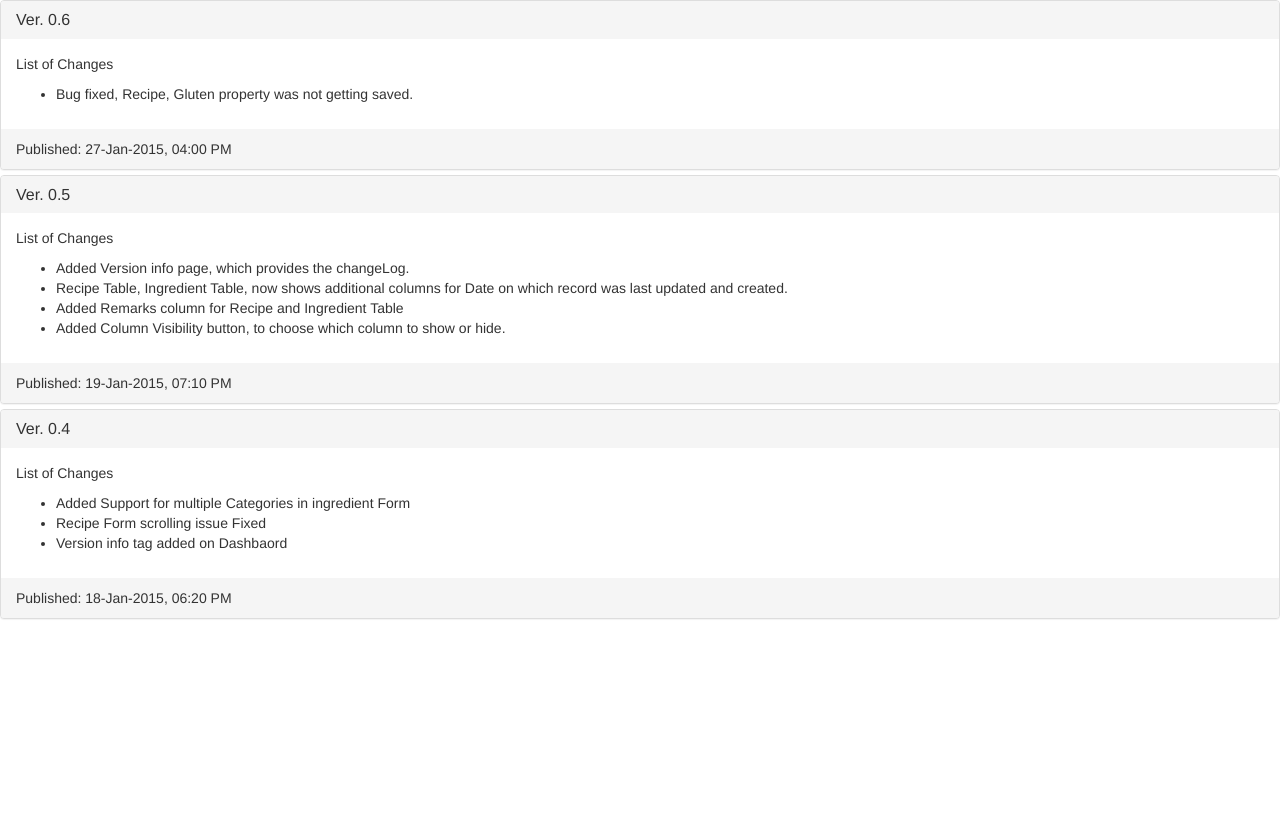
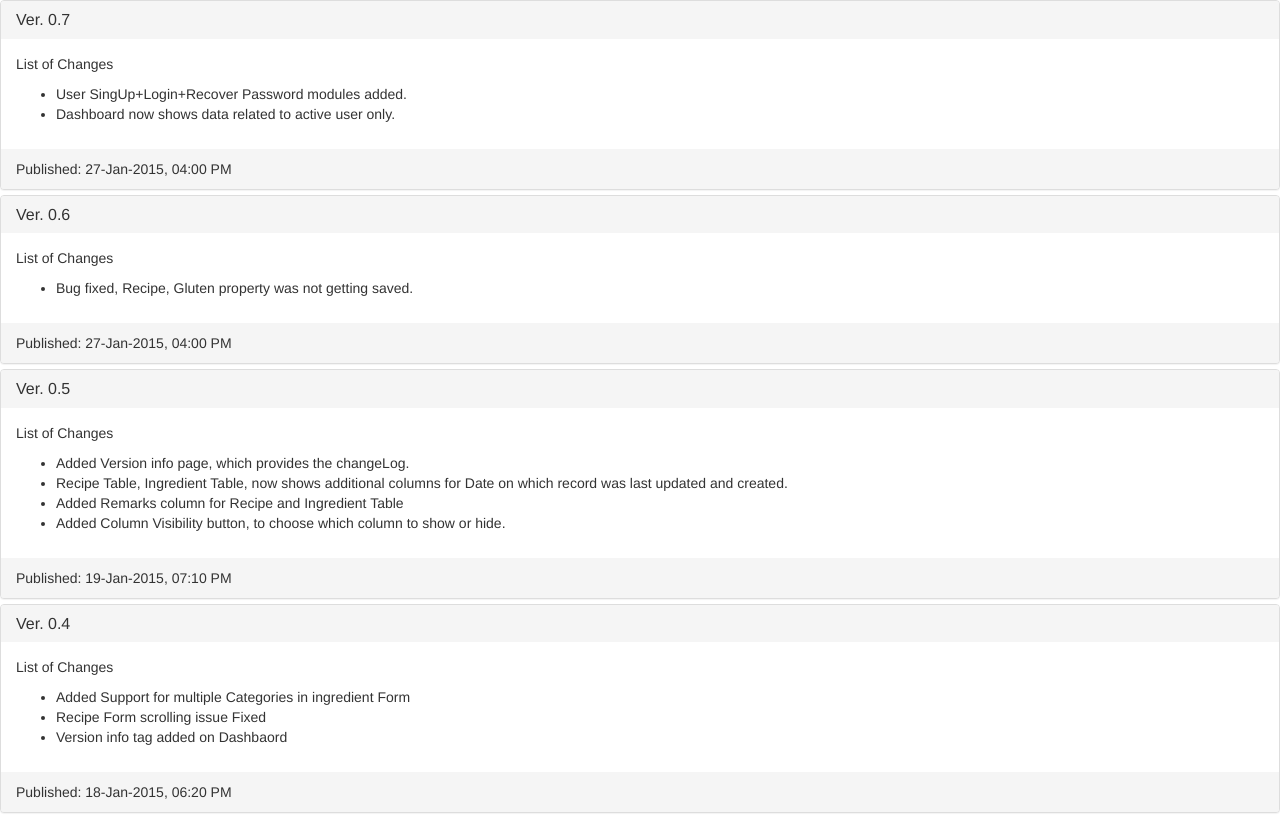
Before and after one commit to ajonnet/RecipeM, a plain HTML site: page verInfo.html in a window 1280 px wide. Before the commit the page ends 800 px from the top, so only its background shows below. Drawn offline with nearby package versions, Linux system fonts and the light colour scheme.

Commit message:
MODIFIED: Version updated to 0.7

```diff
--- a/js/lib.js
+++ b/js/lib.js
@@ -1,5 +1,5 @@
 var PRODUCTION_MODE = false;
-var CLIENT_VER = 0.6;
+var CLIENT_VER = 0.7;
 /**
  * The Project ID of your Google Cloud Storage Project.
  */
--- a/verInfo.html
+++ b/verInfo.html
@@ -44,6 +44,14 @@
 
     <script>
         var versionData = [
+            {
+                version: "0.7",
+                publishedDateStr : "27-Jan-2015, 04:00 PM",
+                changes: [
+                    "User SingUp+Login+Recover Password modules added.",
+                    "Dashboard now shows data related to active user only."
+                ]
+            },
             {
                 version: "0.6",
                 publishedDateStr : "27-Jan-2015, 04:00 PM",
```
